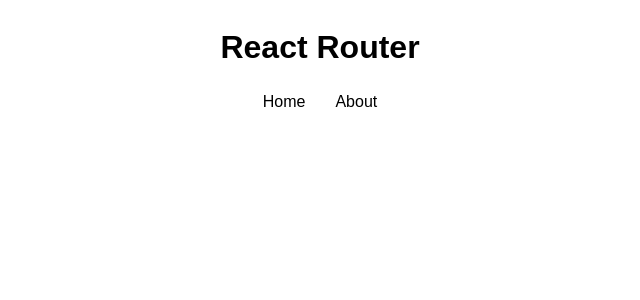
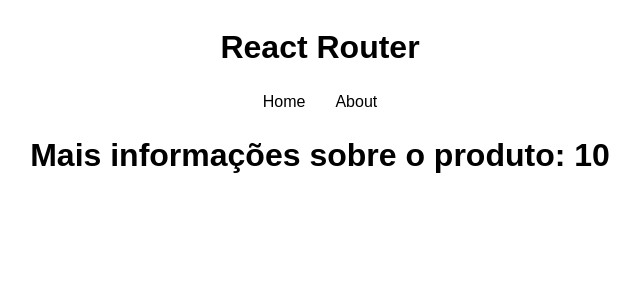
Before and after one commit to ivanvarella/reactrouter, a React (Vite) app: page /products/10/info in a window 1280 px wide. Shown: the top 300 px of the page, without its empty margins (320-960 px from the left). Built offline with nearby package versions, Linux system fonts and the light colour scheme.

Commit message:
Nested route with dynamic id

```diff
--- a/src/App.jsx
+++ b/src/App.jsx
@@ -10,6 +10,7 @@
 import Home from "./pages/Home";
 import About from "./pages/About";
 import Product from "./pages/Product";
+import Info from "./pages/Info";
 
 function App() {
   return (
@@ -21,6 +22,8 @@
         <Routes>
           <Route path="/" element={<Home />} />
           <Route path="about" element={<About />} />
+          {/* 6- Nested route */}
+          <Route path="/products/:id/info" element={<Info />} />
           {/* 4- Dynamic Route */}
           <Route path="/products/:id" element={<Product />} />
         </Routes>
--- /dev/null
+++ b/src/pages/Info.jsx
@@ -0,0 +1,13 @@
+import { useParams } from "react-router-dom";
+
+const Info = () => {
+  const { id } = useParams();
+
+  return (
+    <div>
+      <h1>Mais informações sobre o produto: {id}</h1>
+    </div>
+  );
+};
+
+export default Info;
--- a/src/pages/Product.jsx
+++ b/src/pages/Product.jsx
@@ -1,4 +1,4 @@
-import { useParams } from "react-router-dom";
+import { useParams, Link } from "react-router-dom";
 import { useFetch } from "../hooks/useFetch";
 
 const Product = () => {
@@ -21,6 +21,8 @@
         <div>
           <h1>{product.name}</h1>
           <p>R${product.price}</p>
+          {/* 6- Nested route */}
+          <Link to={`/products/${product.id}/info`}>Mais informações</Link>
         </div>
       )}
     </>
```
